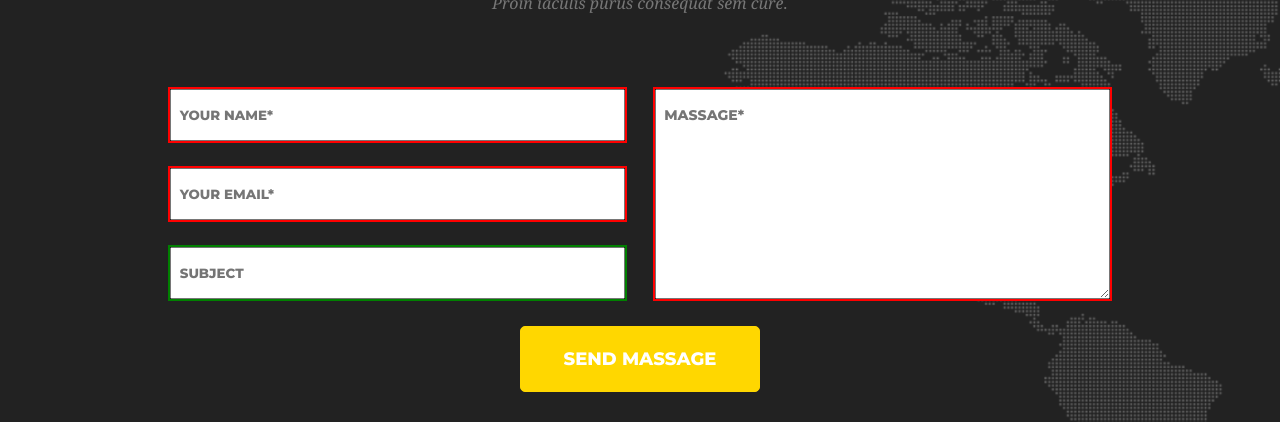
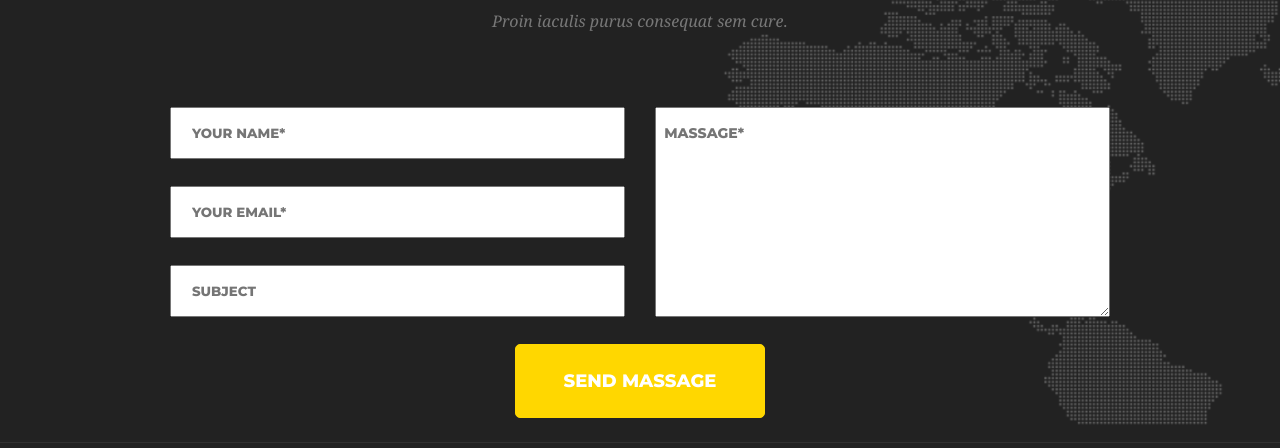
Before and after one commit to tachka123/goit-fe-course, a plain HTML site: page module-7/index.html in a window 1280 px wide. Shown: the part 860-1308 px from the top of the page. Before the commit the page ends 1282 px from the top, so only its background shows below. Drawn offline with Linux system fonts and the light colour scheme.

Commit message:
gotovo vrodekak

```diff
--- a/module-7/css/style.css
+++ b/module-7/css/style.css
@@ -39,7 +39,8 @@ li:hover .link{
 	text-decoration: none;
 	color: #222222;
 	font-weight: bold;
-	text-transform: uppercase
+	text-transform: uppercase;
+font-family: "Monserrat"
 }
 .logo{
 	font-size: 26px;
@@ -60,7 +61,7 @@ li:hover .link{
 }
 .title{
 	text-align: center;
-	font-family: "MonserratBold";
+	font-family: "Monserrat";
 	font-weight: 800;
 	font-size: 40px;
 	text-transform: uppercase;
@@ -99,7 +100,8 @@ li:hover .link{
 .serv-title{
 
 	text-align: center;
-font-family: "MonserratBold"
+font-family: "Monserrat";
+font-weight: 800
 }
 .serv-text
 {
@@ -109,7 +111,7 @@ font-family: "MonserratBold"
 	display: block;
 font-family: "RobotoSlab"
 }
-.block2{
+.footer{
 	background-image: url(../img/background/1.png);
 background-size: 100%;
 padding-bottom: 30px;
@@ -117,7 +119,7 @@ padding-bottom: 30px;
 .title2{
 	padding-top: 111px;
 	text-align: center;
-	font-family: "MonserratBold";
+	font-family: "Monserrat";
 	font-weight: 800;
 	font-size: 40px;
 	text-transform: uppercase;
@@ -125,7 +127,7 @@ padding-bottom: 30px;
 
 }
 
-.title2::after{
+.title2after{
 	margin-top: 10px;
 	font-family: "Droidserif";
 	font-weight: 400;
@@ -133,9 +135,9 @@ padding-bottom: 30px;
 	color: #777777;
 	text-transform: none;
 	display: block;
-	content: "Proin iaculis purus consequat sem cure.";
 	white-space: pre;
 	padding-bottom: 76px;
+	text-align: center
 }
 .forms{
 	width: 940px;
@@ -149,8 +151,19 @@ padding-bottom: 30px;
 .input{
 	width:455px;
 	height: 52px;
-	font-family: "MonserratBold";
-	margin-bottom: 27px
+	font-family: "Monserrat";
+	margin-bottom: 27px;
+	padding-left: 20px;
+	font-weight: 800
+
+}
+.input3{
+	width:455px;
+	height: 52px;
+	font-family: "Monserrat";
+	margin-bottom: 27px;
+	padding-left: 20px;
+	font-weight: 800
 
 }
 .input1{
@@ -162,34 +175,41 @@ padding-bottom: 30px;
 }
 .input2{
 font-size: 14px;
-	font-family: "MonserratBold";
+	font-family: "Monserrat";
 	position: relative;
+	font-weight: 800
 
 }
-input:invalid {
+input:focus:invalid {
 outline: 2px solid red;
    }
-   input:valid {
-	outline: 2px solid green;
-	   }
+
+
+	   .input:focus:valid {
+		outline: 2px solid green;
+		   }
 .button{
 
-	width: 240px;
-	height: 66px;
+	padding-left: 48px;
+	padding-right: 48px;
+	padding-top: 25px;
+	padding-bottom: 25px;
 	display: block;
 	margin-left: auto;
 	margin-right: auto;
 	background-color: gold;
 	border: 1px solid gold;
 	border-radius: 5px;
-	font-family: "MonserratBold";
+	font-family: "Monserrat";
 	font-size: 18px;
-	color: white
+	color: white;
+	font-weight: 800
 }
-textarea:invalid{
+
+textarea:focus:invalid{
 	outline: 2px solid red;
 }
-textarea:valid{
+textarea:focus:valid{
 	outline: 2px solid green;
 }
 .massage{
--- a/module-7/fonts/font.css
+++ b/module-7/fonts/font.css
@@ -4,7 +4,7 @@
 	 url(Montserrat/montserrat-v13-latin-regular.woff) format("woff");
 }
 @font-face {
-	font-family: "MonserratBold";
+	font-family: "Monserrat";
 	src: url(Montserrat/Montserrat-ExtraBold.woff) format("woff");
 	 font-weight: 800;
 }
--- a/module-7/index.html
+++ b/module-7/index.html
@@ -61,8 +61,9 @@
 					</div>
 				</div>
 			</div>
-			<div class="block2">
+			<div class="footer">
 				<div class="title2">Services</div>
+			.	<div class="title2after">Proin iaculis purus consequat sem cure.</div>
 				<form action="POST" class="forms">
 					<div class="input1">
 						<input
@@ -70,7 +71,7 @@
 							type="text"
 							id="name"
 							name="name"
-							placeholder="  YOUR NAME*"
+							placeholder="YOUR NAME*"
 							required
 						/>
 						<input
@@ -78,15 +79,15 @@
 							type="email"
 							id="email"
 							name="email"
-							placeholder="  YOUR EMAIL*"
+							placeholder="YOUR EMAIL*"
 							required
 						/>
 						<input
-							class="input"
+							class="input3"
 							type="text"
 							id="subject"
 							name="subject"
-							placeholder="  SUBJECT"
+							placeholder="SUBJECT"
 						/>
 					</div>
 					<div >
```
